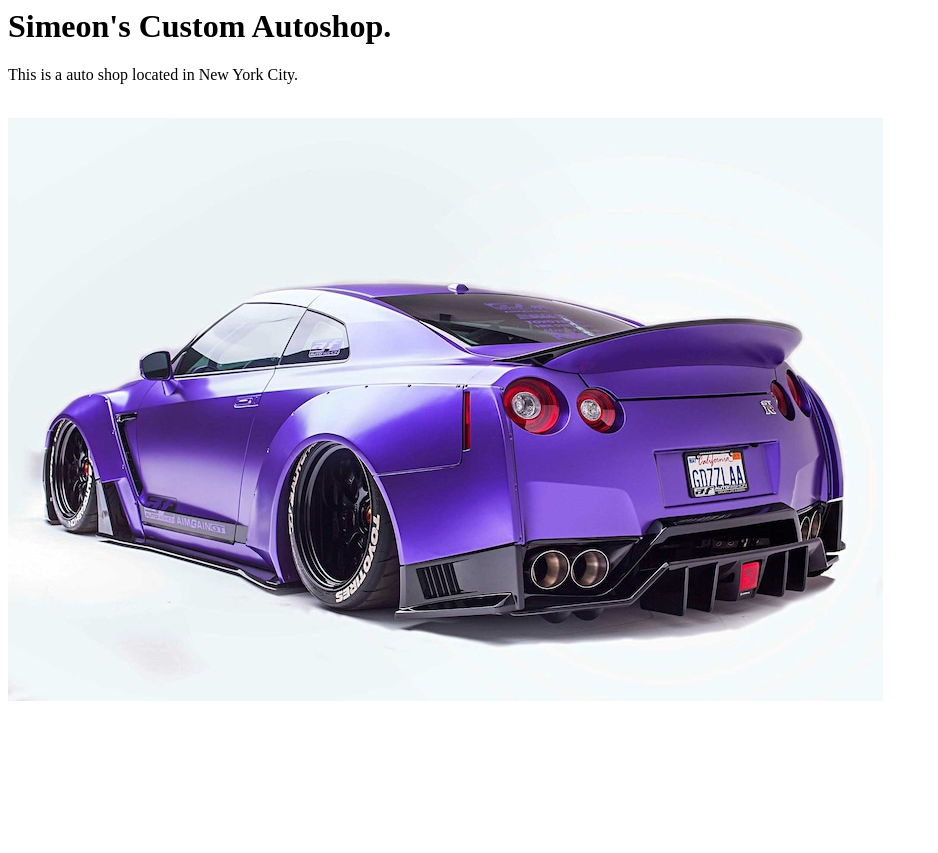
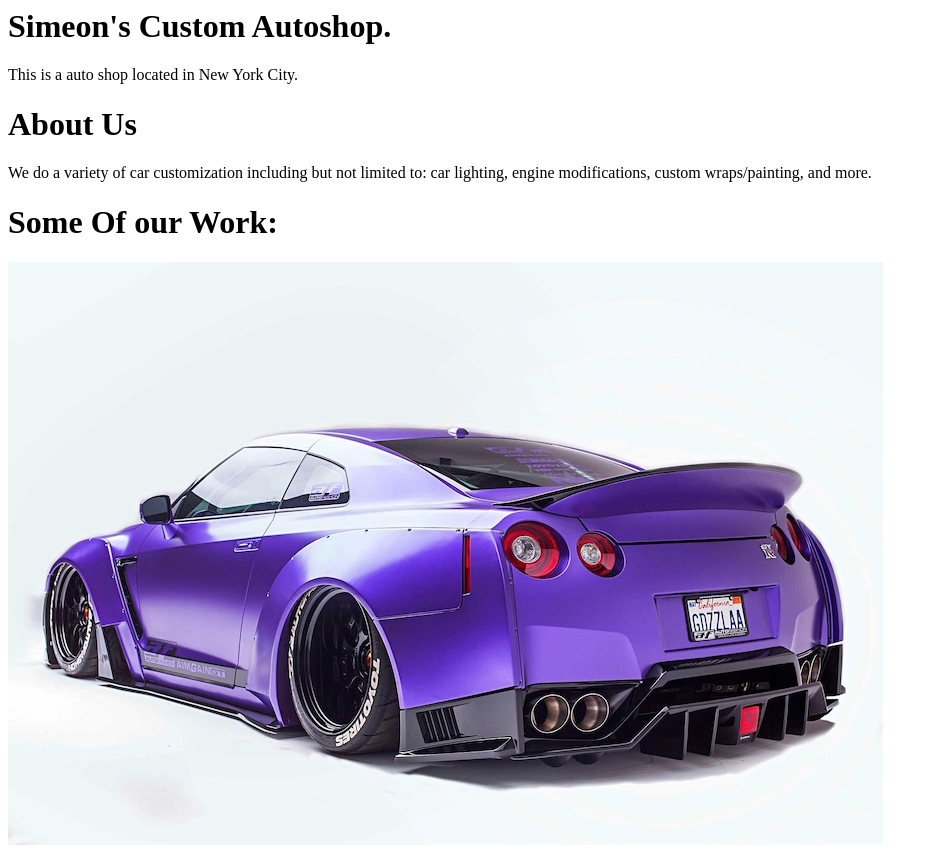
Before and after one commit to uhhSimeon/uhhSimeon.github.io, a plain HTML site: page index.html in a window 1280 px wide. Shown: the whole page, without its empty margins (0-938 px from the left). Before the commit the page ends 800 px from the top, so only its background shows below. Drawn offline with Linux system fonts and the light colour scheme.

Commit message:
Update index.html

```diff
--- a/index.html
+++ b/index.html
@@ -10,7 +10,10 @@
 <h1> Simeon's Custom Autoshop.</h1>
 <p> This is a auto shop located in New York City.</p>
 
-<br>
+   <h1> About Us</h1>
+   <p> We do a variety of car customization including but not limited to: car lighting, engine modifications, custom wraps/painting, and more.</p>
+
+   <h1> Some Of our Work:</h1>
 
 
 <img src="car.jpg" alt="Widebody GTR"
```
